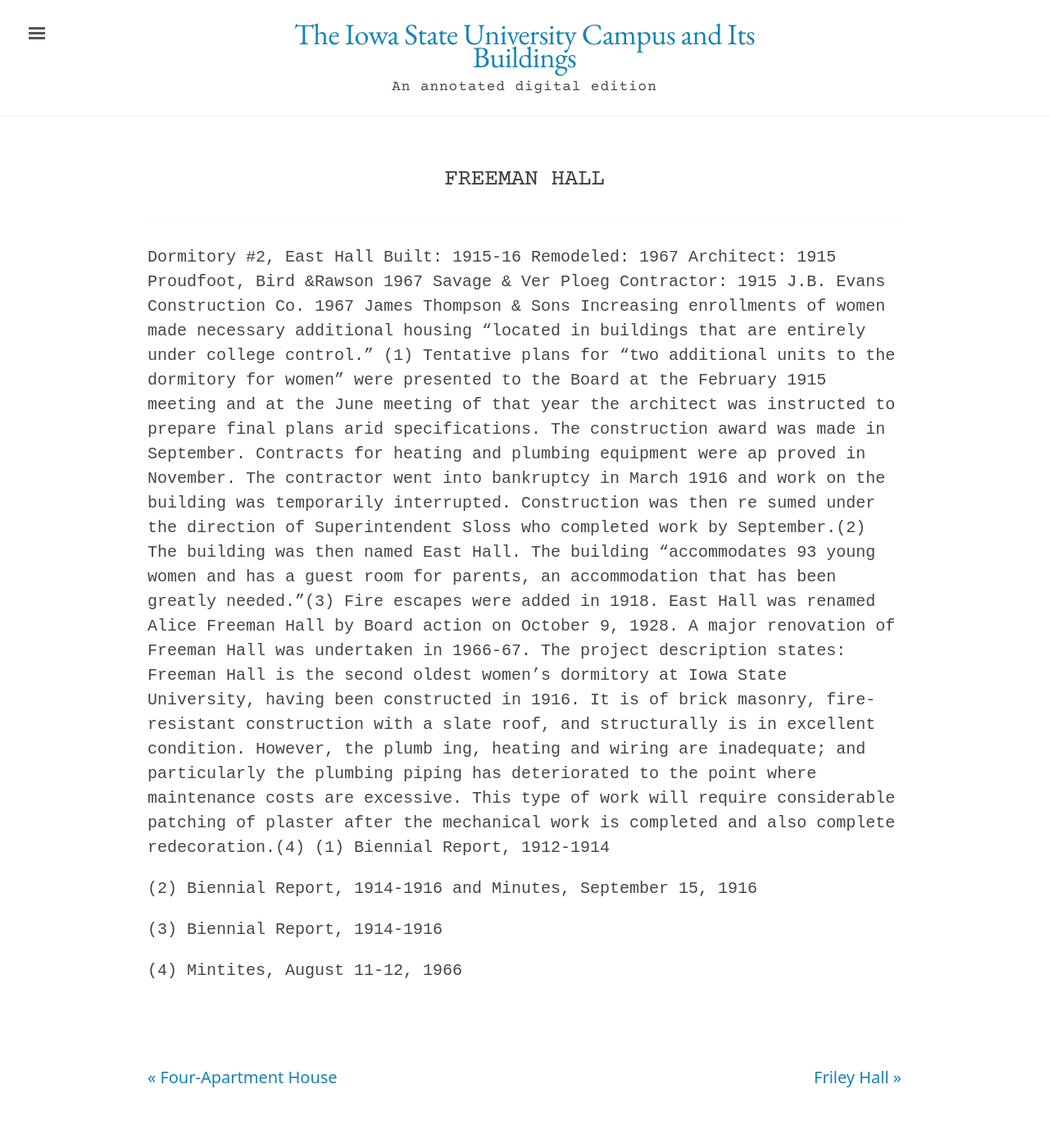
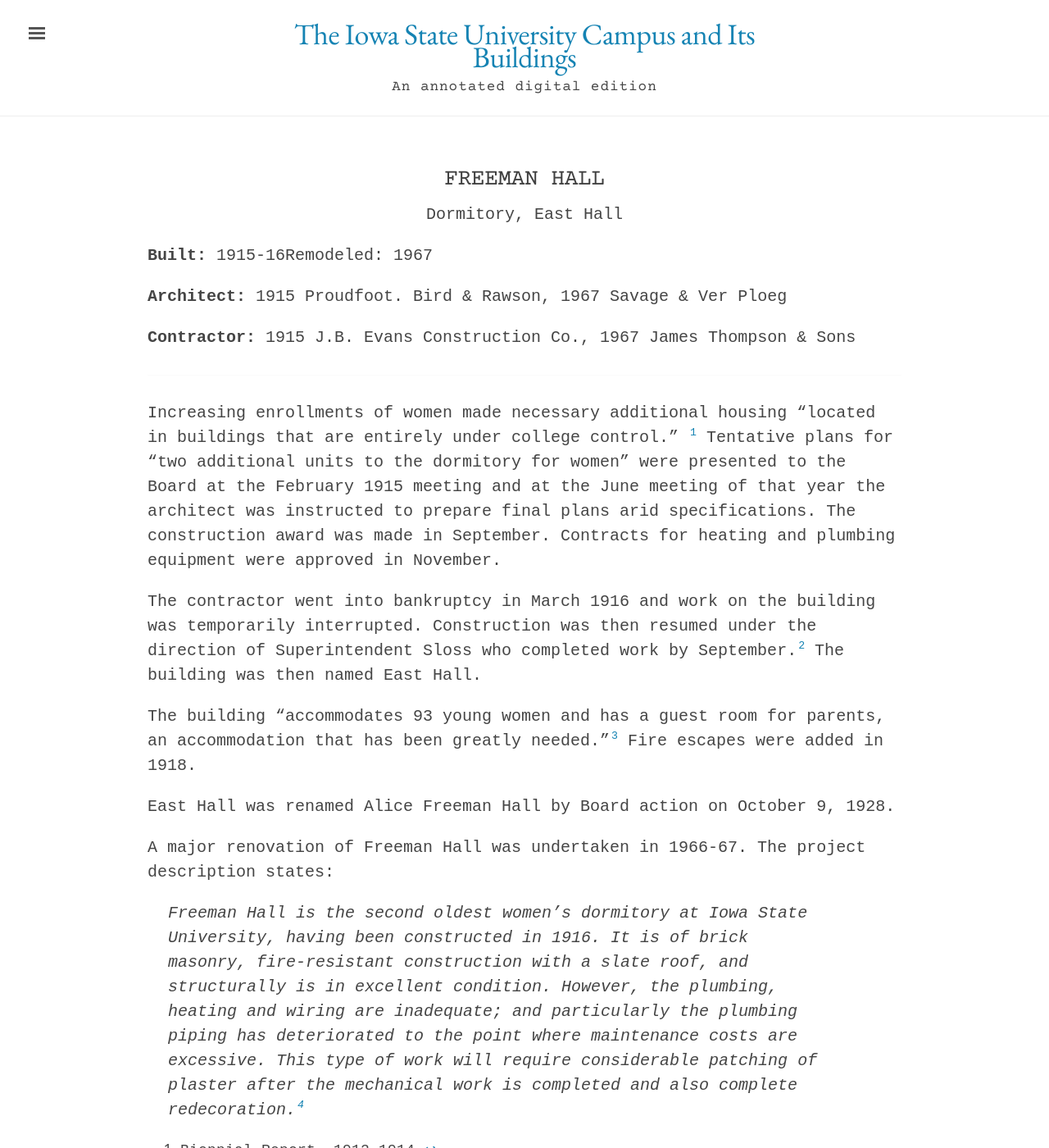
Before and after one commit to emanderson811/day-edition, a Jekyll site: the page built from _texts/buildings/083day-freeman-hall.md, in a window 1280 px wide and 1400 px high. Shown: the whole window at 82% size. Built offline with Jekyll 4.4.1, drawn with Linux system fonts in a browser that asks for light colours; some of the changed text lies outside the part shown.

Commit message:
Update 083day-freeman-hall.md

```diff
--- a/_texts/buildings/083day-freeman-hall.md
+++ b/_texts/buildings/083day-freeman-hall.md
@@ -14,22 +22,22 @@
 ---
 ---
 
-Dormitory #2, East Hall
-Built: 1915-16 Remodeled: 1967 Architect: 1915 Proudfoot, Bird &Rawson 1967 Savage & Ver Ploeg Contractor: 1915 J.B. Evans Construction Co. 1967 James Thompson & Sons
-Increasing enrollments of women made necessary additional housing "located in buildings that are entirely under college control." (1) Tentative plans for "two additional units to the dormitory for women" were presented to the Board at the February 1915 meeting and at the June meeting of that year the architect was instructed to prepare final plans arid specifications. The construction award was made in September. Contracts for heating and plumbing equipment were ap proved in November.
-The contractor went into bankruptcy in March 1916 and work on the building was temporarily interrupted. Construction was then re sumed under the direction of Superintendent Sloss who completed work by September.(2) The building was then named East Hall.
-The building "accommodates 93 young women and has a guest room for parents, an accommodation that has been greatly needed."(3) Fire escapes were added in 1918.
+Increasing enrollments of women made necessary additional housing "located in buildings that are entirely under college control." [^fn1] Tentative plans for "two additional units to the dormitory for women" were presented to the Board at the February 1915 meeting and at the June meeting of that year the architect was instructed to prepare final plans arid specifications. The construction award was made in September. Contracts for heating and plumbing equipment were approved in November.
+
+The contractor went into bankruptcy in March 1916 and work on the building was temporarily interrupted. Construction was then resumed under the direction of Superintendent Sloss who completed work by September.[^fn2] The building was then named East Hall.
+
+The building "accommodates 93 young women and has a guest room for parents, an accommodation that has been greatly needed."[^fn3] Fire escapes were added in 1918.
+
 East Hall was renamed Alice Freeman Hall by Board action on October 9, 1928.
+
 A major renovation of Freeman Hall was undertaken in 1966-67. The project description states:
-Freeman Hall is the second oldest women's dormitory at Iowa State University, having been constructed in 1916. It is of brick masonry, fire-resistant construction with a slate roof, and structurally is in excellent condition. However, the plumb ing, heating and wiring are inadequate; and particularly the plumbing piping has deteriorated to the point where maintenance costs are excessive. This type of work will require considerable patching of plaster after the mechanical work is completed and also complete redecoration.(4)
-(1)
-Biennial Report, 1912-1914
 
-(2)
-Biennial Report, 1914-1916 and Minutes, September 15, 1916
+>Freeman Hall is the second oldest women's dormitory at Iowa State University, having been constructed in 1916. It is of brick masonry, fire-resistant construction with a slate roof, and structurally is in excellent condition. However, the plumbing, heating and wiring are inadequate; and particularly the plumbing piping has deteriorated to the point where maintenance costs are excessive. This type of work will require considerable patching of plaster after the mechanical work is completed and also complete redecoration.[^fn4]
 
-(3)
-Biennial Report, 1914-1916
+[^fn1]: Biennial Report, 1912-1914
 
+[^fn2]: Biennial Report, 1914-1916 and Minutes, September 15, 1916
 
-(4) Mintites, August 11-12, 1966
+[^fn3]: Biennial Report, 1914-1916
+
+[^fn4]: Minutes, August 11-12, 1966
```
Also changed, not shown: other parts of _texts/buildings/083day-freeman-hall.md (+8 -0 lines).
